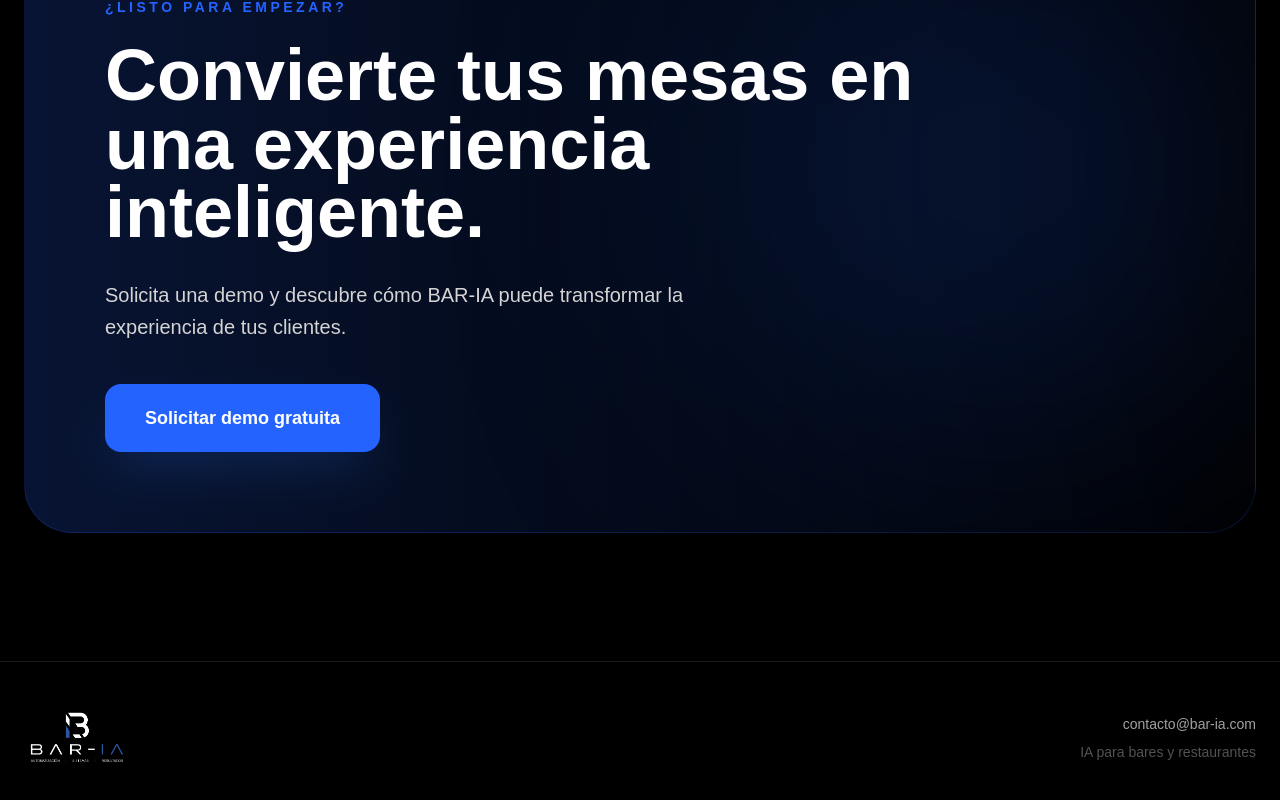
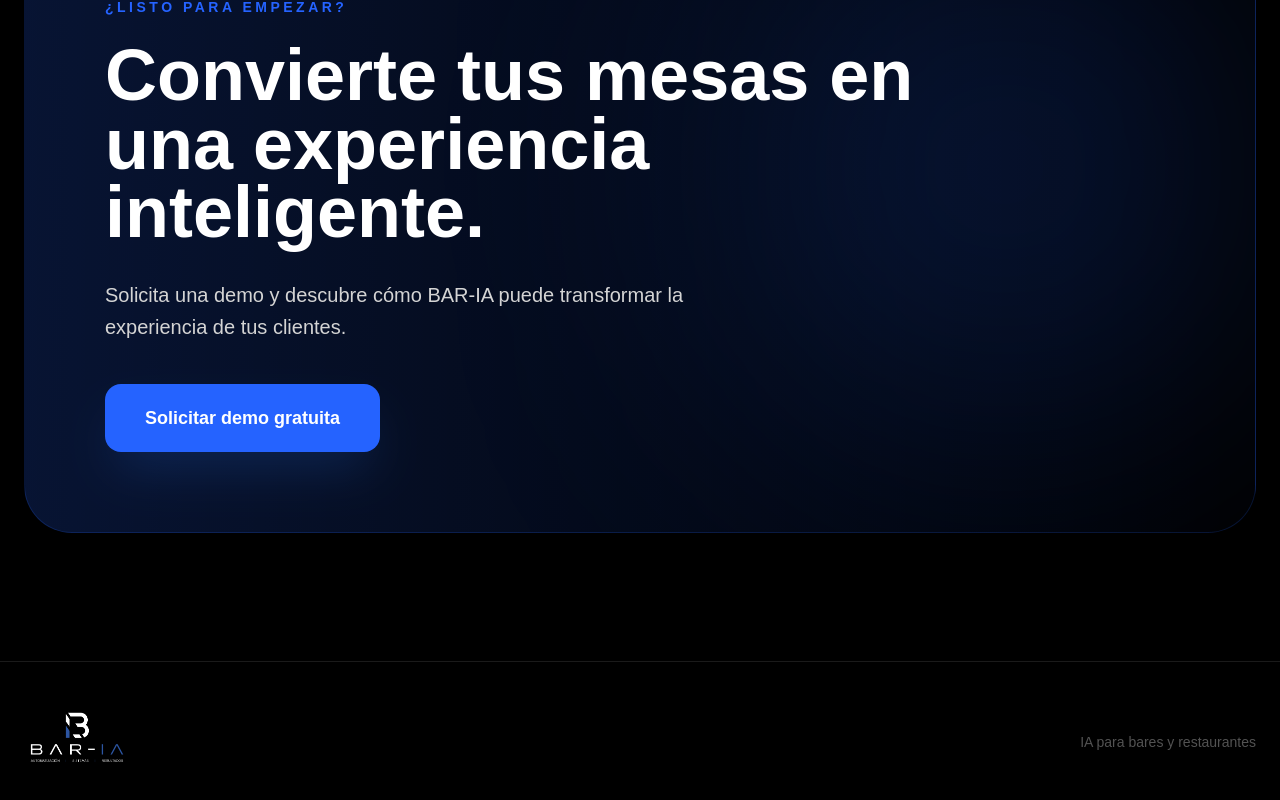
Before and after one commit to Bar-IA/bar-ia, a Next.js app: page / in a window 1280 px wide. Shown: the part 3480-4280 px from the top of the page. Built offline with nearby package versions, Linux system fonts and the light colour scheme.

Commit message:
Final landing redesign

```diff
--- a/app/page.tsx
+++ b/app/page.tsx
@@ -335,9 +335,7 @@ export default function BarIA() {
           />
 
           <div className="text-center lg:text-right">
-            <p className="text-neutral-400 text-sm">
-              contacto@bar-ia.com
-            </p>
+
 
             <p className="text-neutral-600 text-sm mt-2">
               IA para bares y restaurantes
```
